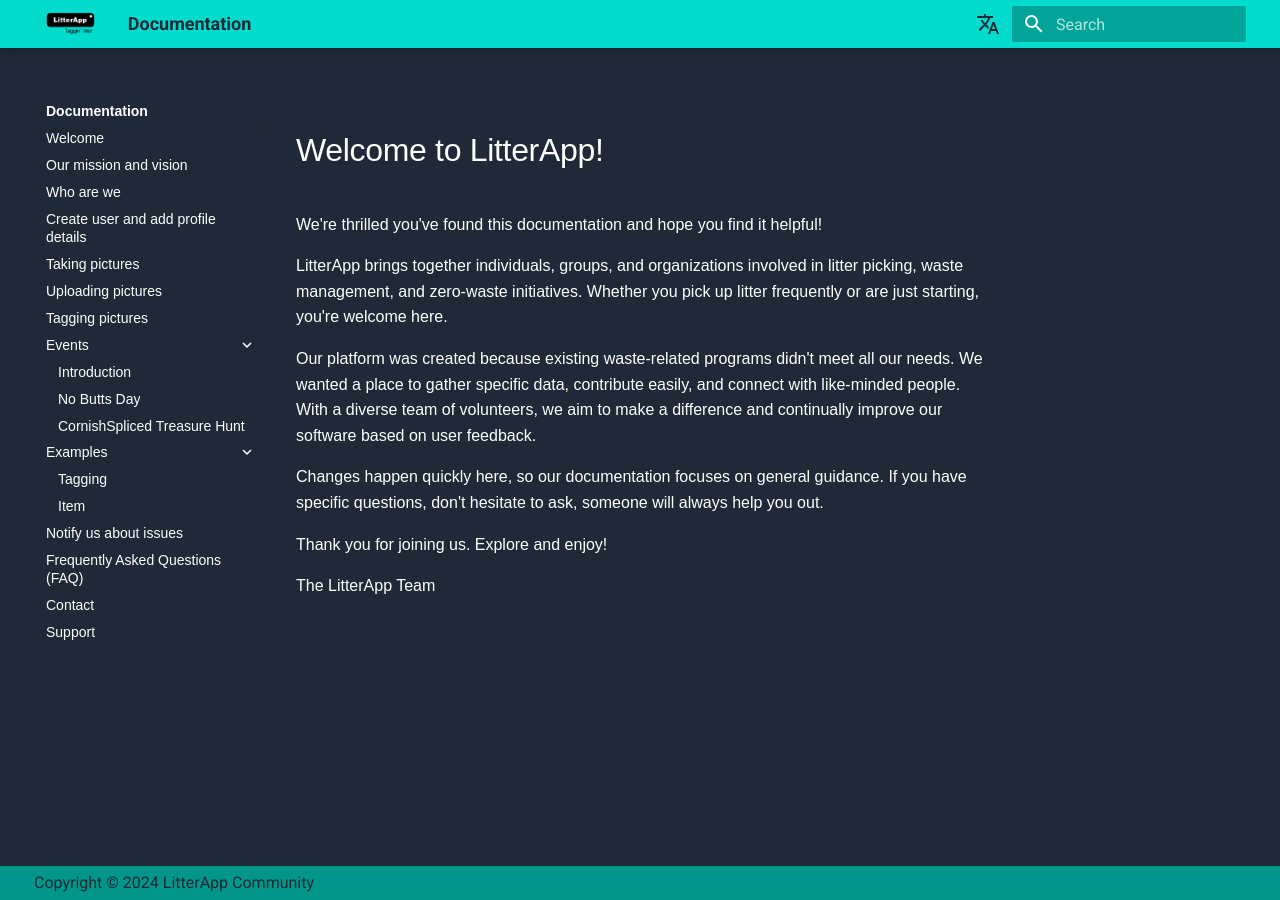
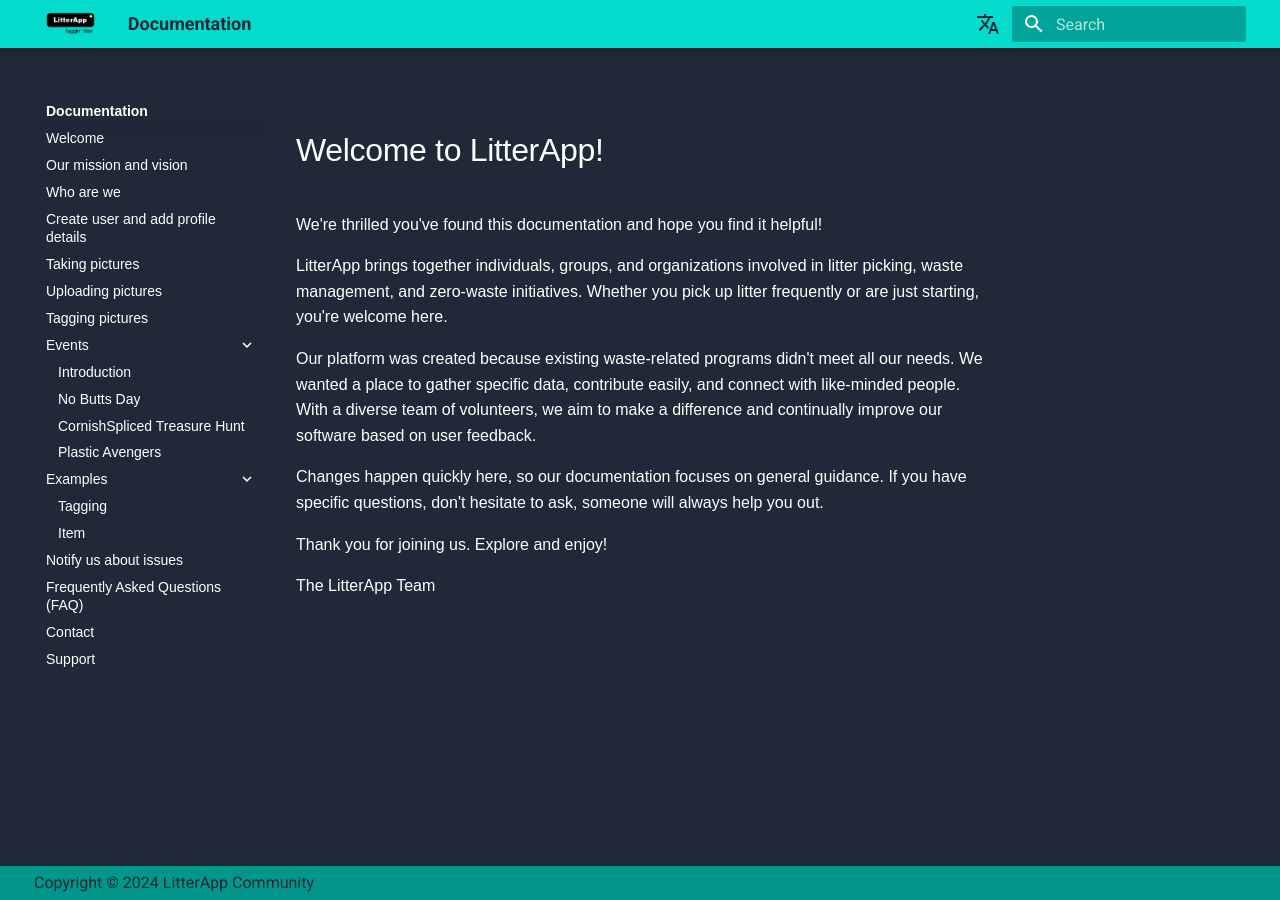
Before and after one commit to phummelen/littertagger-docs, an MkDocs documentation site: the page built from documentation/docs/en/index.md, in a window 1280 px wide. Built offline with MkDocs 1.6.1 and Material for MkDocs 9.7.7, drawn with Linux system fonts in a browser that asks for light colours; comment, search, counter and statistics services are not loaded.

Commit message:
Update mkdocs.yml

```diff
--- a/documentation/config/en/mkdocs.yml
+++ b/documentation/config/en/mkdocs.yml
@@ -56,6 +56,7 @@ nav:
     - Introduction: 50_Events.md
     - No Butts Day: 50_PeukMeuk.md
     - CornishSpliced Treasure Hunt: 50_TreasureHunt.md
+    - Plastic Avengers: 50_SuckSack.md
 - Examples:
     - Tagging: 90_Tagging-Examples.md
     - Item: 92_Item-Examples.md
```
